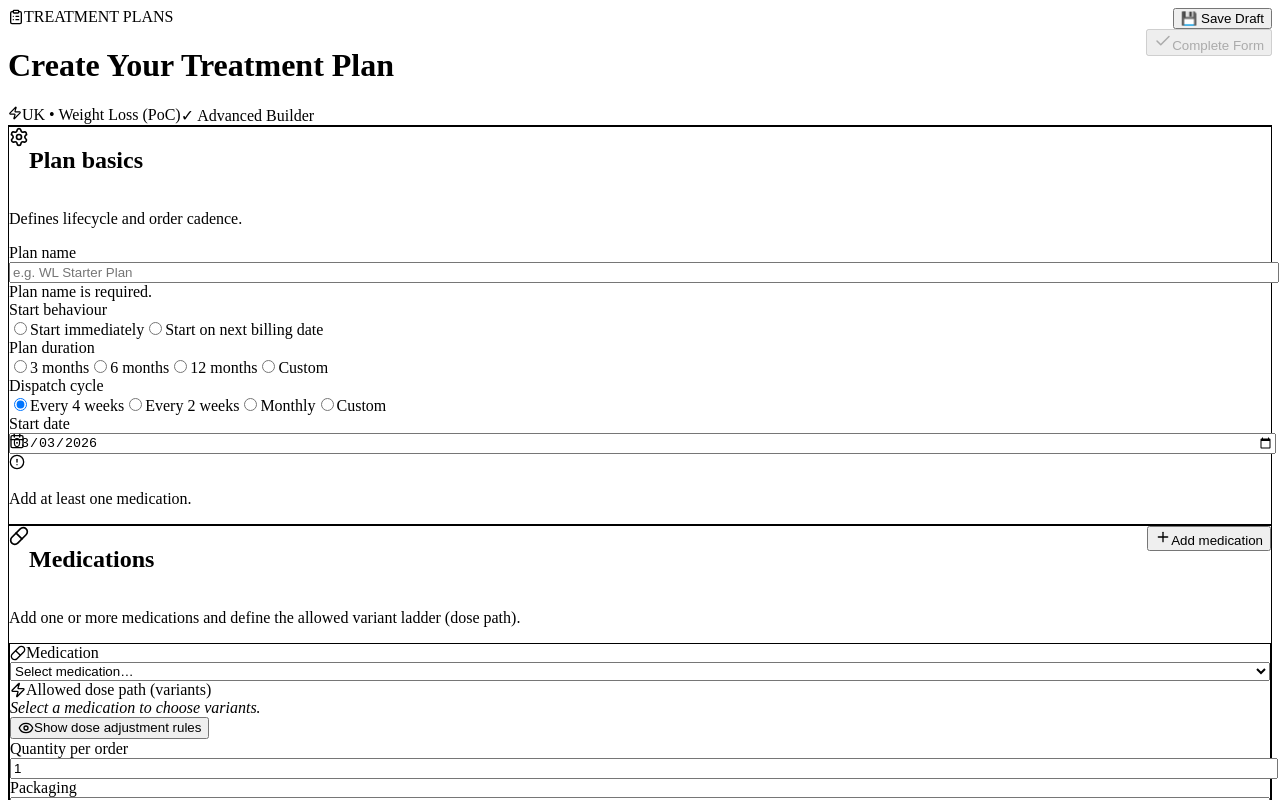
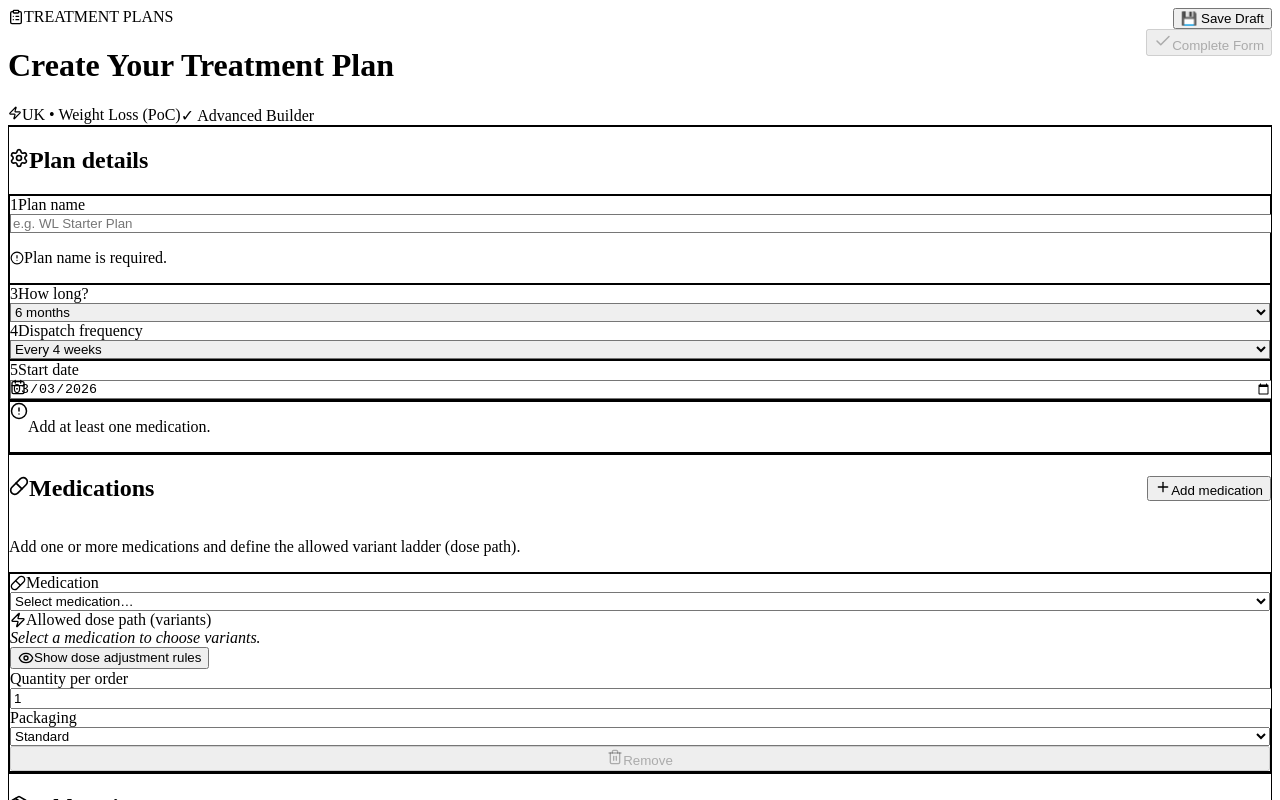
Before and after one commit to Jamie113/treatment-plans, a React (Vite) app: page / in a window 1280 px wide. Shown: the top 800 px of the page. Built offline with nearby package versions, Linux system fonts and the light colour scheme.

Commit message:
Switched from daisyUI to tailwinds as more flexible

```diff
--- a/package.json
+++ b/package.json
@@ -10,6 +10,7 @@
     "preview": "vite preview"
   },
   "dependencies": {
+    "flowbite": "^4.0.1",
     "lucide-react": "^0.575.0",
     "react": "^19.2.0",
     "react-dom": "^19.2.0"
@@ -21,7 +22,6 @@
     "@types/react-dom": "^19.2.3",
     "@vitejs/plugin-react": "^5.1.1",
     "autoprefixer": "^10.4.27",
-    "daisyui": "^5.5.19",
     "eslint": "^9.39.1",
     "eslint-plugin-react-hooks": "^7.0.1",
     "eslint-plugin-react-refresh": "^0.4.24",
--- a/src/App.jsx
+++ b/src/App.jsx
@@ -62,9 +62,9 @@ export default function App() {
   }
 
   return (
-    <div className="min-h-screen bg-gradient-to-br from-slate-50 via-white to-accent-blue-50">
+    <div className="min-h-screen bg-gradient-to-br from-gray-50 via-white to-accent-blue-50">
       {/* Header */}
-      <div className="border-b border-slate-200 bg-white/80 backdrop-blur-sm shadow-lg sticky top-0 z-50">
+      <div className="border-b border-gray-200 bg-white/80 backdrop-blur-sm shadow-lg sticky top-0 z-50">
         <div className="mx-auto max-w-7xl px-6 py-8">
           <div className="flex items-start justify-between gap-6">
             <div className="flex-1">
@@ -72,7 +72,7 @@ export default function App() {
                 <ClipboardList size={16} />
                 Treatment Plans
               </div>
-              <h1 className="text-4xl md:text-5xl font-black text-slate-900 mb-4 leading-tight">
+              <h1 className="text-4xl md:text-5xl font-black text-gray-900 mb-4 leading-tight">
                 Create Your Treatment Plan
               </h1>
               <div className="flex flex-wrap items-center gap-3">
--- a/src/components/UIComponents.jsx
+++ b/src/components/UIComponents.jsx
@@ -2,19 +2,19 @@ import { Settings } from "lucide-react";
 
 export function Card({ title, subtitle, icon, right, children }) {
   return (
-    <div className="card bg-base-100 shadow-lg border border-base-300">
-      <div className="card-body">
-        <div className="flex items-start justify-between gap-4">
-          <div className="flex items-start gap-4 flex-1">
-            {icon && <div className="text-primary flex-shrink-0 mt-1">{icon}</div>}
+    <div className="bg-white rounded-lg shadow-lg border border-gray-200 overflow-hidden">
+      <div className="p-6">
+        <div className="flex items-center justify-between gap-4 mb-2">
+          <div className="flex items-center gap-3 flex-1">
+            {icon && <div className="text-gray-700 flex-shrink-0">{icon}</div>}
             <div className="flex-1 min-w-0">
-              <h2 className="card-title text-lg">{title}</h2>
+              <h2 className="text-lg font-bold text-gray-900">{title}</h2>
             </div>
           </div>
           {right && <div className="flex-shrink-0">{right}</div>}
         </div>
-        {subtitle && <p className="text-sm text-base-content/70 font-medium">{subtitle}</p>}
-        <div className="divider my-0"></div>
+        {subtitle && <p className="text-sm text-gray-500 font-medium mb-4">{subtitle}</p>}
+        <div className="border-t border-gray-200 my-4"></div>
         <div className="mt-6">{children}</div>
       </div>
     </div>
@@ -23,15 +23,11 @@ export function Card({ title, subtitle, icon, right, children }) {
 
 export function Field({ label, error, children }) {
   return (
-    <div className="form-control w-full">
-      <label className="label">
-        <span className="label-text font-bold">{label}</span>
-      </label>
+    <div className="w-full">
+      <label className="block text-sm font-bold text-gray-900 mb-2">{label}</label>
       <div>{children}</div>
       {error && (
-        <label className="label">
-          <span className="label-text-alt text-error font-semibold">{error}</span>
-        </label>
+        <p className="text-xs text-red-600 font-semibold mt-1.5">{error}</p>
       )}
     </div>
   );
@@ -39,8 +35,21 @@ export function Field({ label, error, children }) {
 
 export function RadioPill({ checked, label, onClick }) {
   return (
-    <label className="btn btn-sm cursor-pointer" onClick={onClick}>
-      <input type="radio" name="option" checked={checked} onChange={() => { }} className="radio" />
+    <label
+      className={`inline-flex items-center gap-2 px-3 py-2 text-sm font-medium rounded-lg cursor-pointer transition-all ${
+        checked
+          ? 'bg-gray-900 text-white border border-gray-900'
+          : 'bg-white text-gray-700 border border-gray-300 hover:border-gray-400'
+      }`}
+      onClick={onClick}
+    >
+      <input
+        type="radio"
+        name="option"
+        checked={checked}
+        onChange={() => {}}
+        className="w-4 h-4 cursor-pointer"
+      />
       <span>{label}</span>
     </label>
   );
@@ -48,17 +57,21 @@ export function RadioPill({ checked, label, onClick }) {
 
 export function Toggle({ label, checked, onChange, disabled }) {
   return (
-    <div className="form-control">
-      <label className="label cursor-pointer">
-        <span className="label-text font-semibold">{label}</span>
-        <input
-          type="checkbox"
-          className="toggle toggle-primary"
-          checked={checked}
-          onChange={(e) => !disabled && onChange(e.target.checked)}
-          disabled={disabled}
+    <div className="flex items-center justify-between">
+      <label className="text-sm font-semibold text-gray-900">{label}</label>
+      <button
+        onClick={() => !disabled && onChange(!checked)}
+        disabled={disabled}
+        className={`relative inline-flex items-center h-6 w-11 rounded-full transition-colors ${
+          checked ? 'bg-gray-900' : 'bg-gray-300'
+        } ${disabled ? 'opacity-50 cursor-not-allowed' : 'cursor-pointer'}`}
+      >
+        <span
+          className={`inline-block h-4 w-4 transform rounded-full bg-white transition-transform ${
+            checked ? 'translate-x-6' : 'translate-x-1'
+          }`}
         />
-      </label>
+      </button>
     </div>
   );
 }
@@ -66,7 +79,7 @@ export function Toggle({ label, checked, onChange, disabled }) {
 export function SummaryBlock({ title, children }) {
   return (
     <div className="mb-6">
-      <h3 className="font-bold text-sm uppercase mb-3 text-base-content/60">{title}</h3>
+      <h3 className="font-bold text-sm uppercase mb-3 text-gray-500">{title}</h3>
       {children}
     </div>
   );
--- a/src/sections/AddOnsSection.jsx
+++ b/src/sections/AddOnsSection.jsx
@@ -14,7 +14,7 @@ export function AddOnsSection(props) {
           const selected = props.addons[a.id]?.selected ?? false;
           const inclusion = props.addons[a.id]?.inclusion ?? "optional";
           return (
-            <div key={a.id} className="flex items-center justify-between rounded-xl border border-slate-200 bg-white p-5 transition-all hover:border-slate-300 hover:shadow-sm">
+            <div key={a.id} className="flex items-center justify-between rounded-xl border border-gray-200 bg-white p-5 transition-all hover:border-gray-300 hover:shadow-sm">
               <label className="flex items-center gap-3 cursor-pointer flex-1">
                 <input
                   type="checkbox"
@@ -22,10 +22,10 @@ export function AddOnsSection(props) {
                   onChange={(e) => props.toggleAddon(a.id, e.target.checked)}
                   className="w-4 h-4 rounded cursor-pointer"
                 />
-                <div className="text-sm font-medium text-slate-900">{a.name}</div>
+                <div className="text-sm font-medium text-gray-900">{a.name}</div>
               </label>
               <div className="flex items-center gap-3">
-                <span className="text-xs font-medium text-slate-500 uppercase tracking-wide">Inclusion</span>
+                <span className="text-xs font-medium text-gray-500 uppercase tracking-wide">Inclusion</span>
                 <select
                   className="select select-bordered select-sm"
                   value={inclusion}
--- a/src/sections/PlanBasicsSection.jsx
+++ b/src/sections/PlanBasicsSection.jsx
@@ -1,107 +1,130 @@
-import { Settings, Calendar, AlertCircle } from "lucide-react";
-import { Card, Field, RadioPill } from "../components/UIComponents";
+import { Settings, Calendar, AlertCircle, Clock, Zap } from "lucide-react";
+import { Card, Field } from "../components/UIComponents";
 import { DURATION_OPTIONS, CYCLE_OPTIONS } from "../constants/catalogues";
 
 export function PlanBasicsSection(props) {
   return (
     <Card
-      title="Plan basics"
-      subtitle="Defines lifecycle and order cadence."
+      title="Plan details"
       icon={<Settings size={20} />}
     >
-      <div className="grid grid-cols-1 md:grid-cols-2 gap-6">
-        <Field label="Plan name" error={props.validation.errors.planName}>
+      <div className="space-y-6">
+        {/* Step 1: Plan Name */}
+        <div className="rounded-xl bg-gradient-to-br from-gray-50 to-white border border-gray-200 p-5">
+          <div className="flex items-center gap-2 mb-3">
+            <div className="inline-flex items-center justify-center w-6 h-6 rounded-full bg-gray-900 text-white text-xs font-bold">1</div>
+            <label className="text-sm font-semibold text-gray-900">Plan name</label>
+          </div>
           <input
-            className="input input-bordered w-full"
+            className={`w-full px-4 py-2 text-sm border rounded-lg transition-all focus:outline-none focus:ring-2 focus:ring-gray-900/20 ${props.validation.errors.planName
+                ? 'border-red-500 focus:ring-red-200'
+                : 'border-gray-300 focus:ring-gray-900/20'
+              }`}
             placeholder="e.g. WL Starter Plan"
             value={props.planName}
             onChange={(e) => props.setPlanName(e.target.value)}
           />
-        </Field>
+          {props.validation.errors.planName && (
+            <p className="text-xs text-red-500 mt-1.5 flex items-center gap-1">
+              <AlertCircle size={14} />
+              {props.validation.errors.planName}
+            </p>
+          )}
+        </div>
 
-        <Field label="Start behaviour">
-          <div className="flex gap-2">
-            <RadioPill
-              checked={props.startBehaviour === "immediately"}
-              onClick={() => props.setStartBehaviour("immediately")}
-              label="Start immediately"
-            />
-            <RadioPill
-              checked={props.startBehaviour === "next_billing_date"}
-              onClick={() => props.setStartBehaviour("next_billing_date")}
-              label="Start on next billing date"
-            />
+        {/* Step 2: Duration & Cycle */}
+        <div className="rounded-xl bg-gradient-to-br from-gray-50 to-white border border-gray-200 p-5">
+          <div className="grid grid-cols-1 sm:grid-cols-2 gap-8">
+            <div>
+              <div className="flex items-center gap-2 mb-4">
+                <div className="inline-flex items-center justify-center w-6 h-6 rounded-full bg-gray-900 text-white text-xs font-bold">3</div>
+                <label className="text-sm font-semibold text-gray-900">How long?</label>
               </div>
-        </Field>
-
-        <Field label="Plan duration">
-          <div className="flex flex-wrap gap-3">
+              {props.durationId !== "custom" ? (
+                <select
+                  value={props.durationId}
+                  onChange={(e) => props.setDurationId(e.target.value)}
+                  className="w-full px-4 py-2 text-sm border border-gray-300 rounded-lg focus:outline-none focus:ring-2 focus:ring-gray-900/20"
+                >
+                  <option value="">Choose duration</option>
                   {DURATION_OPTIONS.map((d) => (
-              <RadioPill
-                key={d.id}
-                checked={props.durationId === d.id}
-                onClick={() => props.setDurationId(d.id)}
-                label={d.label}
-              />
+                    <option key={d.id} value={d.id}>{d.label}</option>
                   ))}
-          </div>
-          {props.durationId === "custom" && (
-            <div className="mt-3 flex items-center gap-2 rounded-lg bg-blue-50 p-3 border border-blue-200">
+                </select>
+              ) : (
+                <div className="flex items-center gap-2 bg-white rounded-xl p-4 border border-gray-200">
                   <input
                     type="number"
                     min={1}
-                className="input input-bordered w-24"
+                    className="w-16 px-2 py-1 text-sm border border-gray-300 rounded-lg text-center focus:outline-none focus:ring-2 focus:ring-gray-900/20"
                     value={props.customDurationMonths}
                     onChange={(e) => props.setCustomDurationMonths(Number(e.target.value || 1))}
                   />
-              <span className="text-sm font-medium text-slate-700">months</span>
+                  <span className="text-sm font-medium text-gray-600">months</span>
                 </div>
               )}
-        </Field>
+            </div>
 
-        <Field label="Dispatch cycle">
-          <div className="flex flex-wrap gap-3">
+            <div>
+              <div className="flex items-center gap-2 mb-4">
+                <div className="inline-flex items-center justify-center w-6 h-6 rounded-full bg-gray-900 text-white text-xs font-bold">4</div>
+                <label className="text-sm font-semibold text-gray-900">Dispatch frequency</label>
+              </div>
+              {props.cycleId !== "custom" ? (
+                <select
+                  value={props.cycleId}
+                  onChange={(e) => props.setCycleId(e.target.value)}
+                  className="w-full px-4 py-2 text-sm border border-gray-300 rounded-lg focus:outline-none focus:ring-2 focus:ring-gray-900/20"
+                >
+                  <option value="">Choose cycle</option>
                   {CYCLE_OPTIONS.map((c) => (
-              <RadioPill
-                key={c.id}
-                checked={props.cycleId === c.id}
-                onClick={() => props.setCycleId(c.id)}
-                label={c.label}
-              />
+                    <option key={c.id} value={c.id}>{c.label}</option>
                   ))}
-          </div>
-          {props.cycleId === "custom" && (
-            <div className="mt-3 flex items-center gap-2 rounded-lg bg-blue-50 p-3 border border-blue-200">
+                </select>
+              ) : (
+                <div className="flex items-center gap-2 bg-white rounded-xl p-4 border border-gray-200">
                   <input
                     type="number"
                     min={7}
-                className="input input-bordered w-24"
+                    className="w-16 px-2 py-1 text-sm border border-gray-300 rounded-lg text-center focus:outline-none focus:ring-2 focus:ring-gray-900/20"
                     value={props.customCycleDays}
                     onChange={(e) => props.setCustomCycleDays(Number(e.target.value || 7))}
                   />
-              <span className="text-sm font-medium text-slate-700">days</span>
+                  <span className="text-sm font-medium text-gray-600">days</span>
                 </div>
               )}
-        </Field>
+            </div>
+          </div>
+        </div>
 
-        <Field label="Start date">
+        {/* Step 5: Start Date */}
+        <div className="rounded-xl bg-gradient-to-br from-gray-50 to-white border border-gray-200 p-5">
+          <div className="flex items-center gap-2 mb-4">
+            <div className="inline-flex items-center justify-center w-6 h-6 rounded-full bg-gray-900 text-white text-xs font-bold">5</div>
+            <label className="text-sm font-semibold text-gray-900">Start date</label>
+          </div>
           <div className="relative">
-            <Calendar className="absolute left-3 top-3 text-slate-400" size={16} />
+            <Calendar className="absolute left-4 top-3.5 text-gray-400 pointer-events-none" size={16} />
             <input
               type="date"
-              className="input input-bordered w-full pl-9"
+              className="w-full px-4 py-2 pl-10 text-sm border border-gray-300 rounded-lg focus:outline-none focus:ring-2 focus:ring-gray-900/20"
               value={props.startDate}
               onChange={(e) => props.setStartDate(e.target.value)}
             />
           </div>
-        </Field>
         </div>
-      {props.validation.errors.medications && (
-        <div className="alert alert-warning mt-4">
-          <AlertCircle size={16} />
-          <p className="text-sm">{props.validation.errors.medications}</p>
       </div>
-      )}
-    </Card>
+
+      {
+        props.validation.errors.medications && (
+          <div className="mt-8 pt-6 border-t border-gray-200">
+            <div className="rounded-xl bg-gradient-to-br from-amber-50 to-orange-50 border border-amber-200 p-4 flex items-start gap-3">
+              <AlertCircle size={18} className="text-amber-700 flex-shrink-0 mt-0.5" />
+              <p className="text-sm text-amber-900 font-medium">{props.validation.errors.medications}</p>
+            </div>
+          </div>
+        )
+      }
+    </Card >
   );
 }
--- a/tailwind.config.js
+++ b/tailwind.config.js
@@ -1,10 +1,11 @@
 /** @type {import('tailwindcss').Config} */
-import daisyui from 'daisyui';
+import flowbite from 'flowbite/plugin';
 
 export default {
   content: [
     "./index.html",
     "./src/**/*.{js,jsx,ts,tsx}",
+    'node_modules/flowbite-react/lib/**/*.js',
   ],
   theme: {
     extend: {
@@ -27,29 +28,5 @@ export default {
       },
     },
   },
-  plugins: [daisyui],
-  daisyui: {
-    themes: [
-      {
-        light: {
-          primary: "#334155",
-          "primary-content": "#ffffff",
-          secondary: "#2563eb",
-          "secondary-content": "#ffffff",
-          accent: "#22c55e",
-          "accent-content": "#ffffff",
-          neutral: "#e2e8f0",
-          "neutral-content": "#0f172a",
-          "base-100": "#ffffff",
-          "base-200": "#f1f5f9",
-          "base-300": "#e2e8f0",
-          "base-content": "#0f172a",
-          info: "#3b82f6",
-          success: "#22c55e",
-          warning: "#f59e0b",
-          error: "#ef4444",
-        },
-      },
-    ],
-  },
+  plugins: [flowbite],
 }
```
Also changed, not shown: src/sections/BillingSection.jsx (+6 -6 lines), src/sections/DispatchSection.jsx (+7 -7 lines), src/sections/MedicationsSection.jsx (+11 -11 lines), src/sections/PrescriptionRulesSection.jsx (+4 -4 lines), src/sections/ReviewSection.jsx (+17 -17 lines), src/sections/SummaryPanel.jsx (+16 -16 lines), 1 other file (tests, documents, lock files or other folders). Lines whose indentation alone changed are shown as unchanged.
